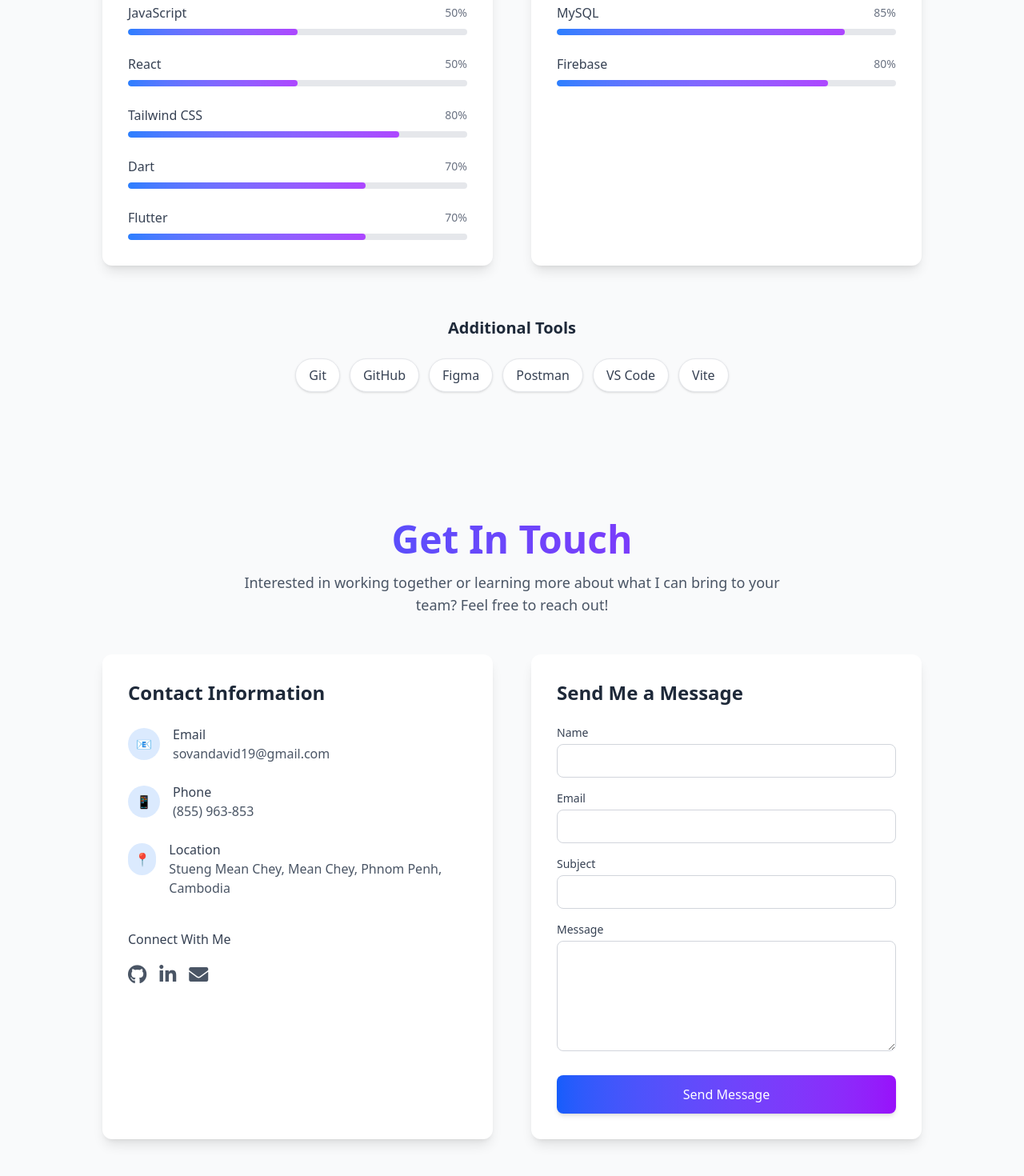
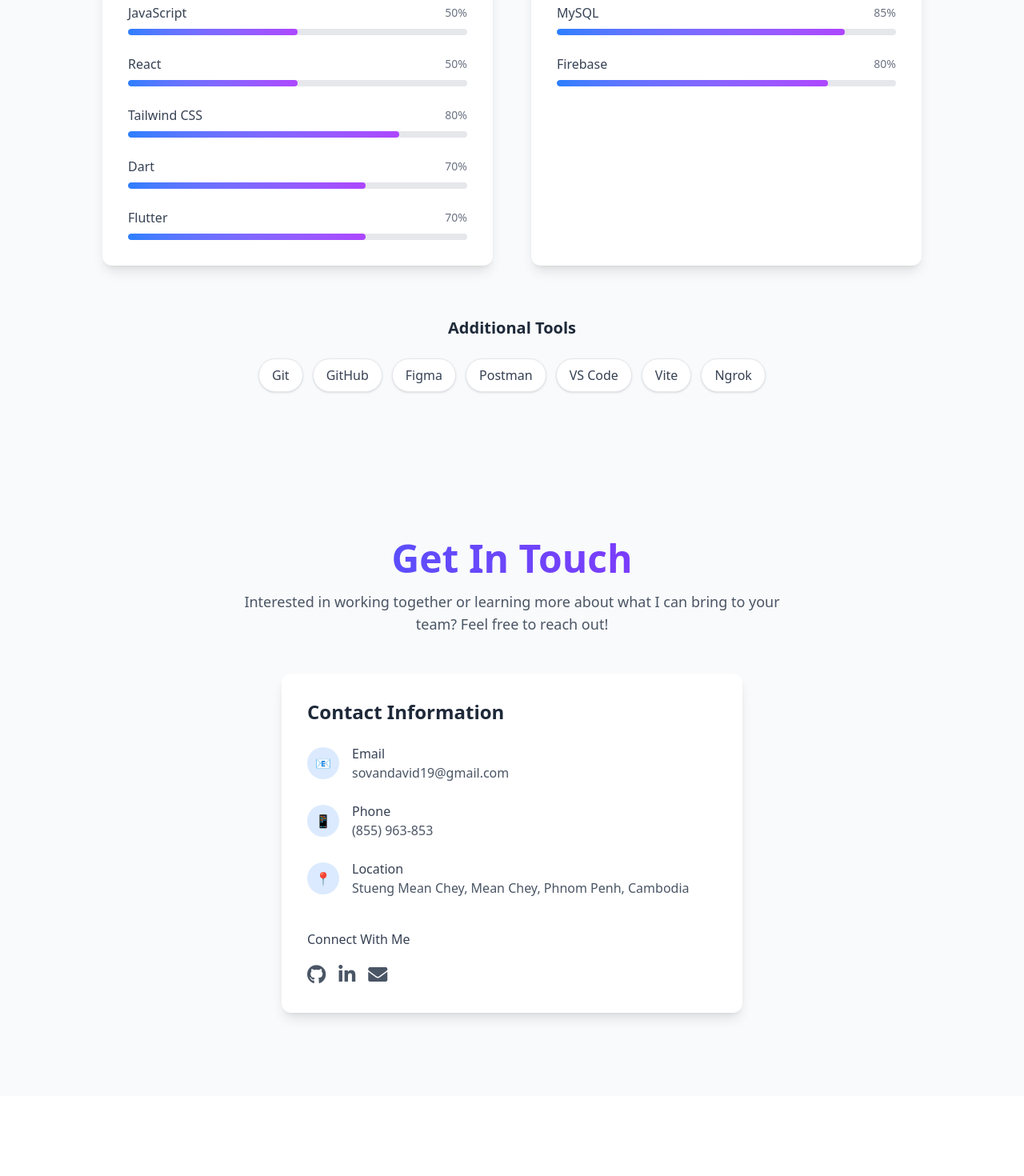
Before and after one commit to DavidSovan/Portfolio, a React (Vite) app: page / in a window 1280 px wide. Shown: the part 2130-3600 px from the top of the page at 80% size. After the commit the page ends 3500 px from the top, so only its background shows below. Built offline with nearby package versions, Linux system fonts and the light colour scheme.

Commit message:
Initial commit

```diff
--- a/src/components/Contact.jsx
+++ b/src/components/Contact.jsx
@@ -1,48 +1,4 @@
-import { useState } from "react";
-
 function Contact() {
-  const [formData, setFormData] = useState({
-    name: "",
-    email: "",
-    subject: "",
-    message: "",
-  });
-
-  const [isSubmitting, setIsSubmitting] = useState(false);
-  const [submitStatus, setSubmitStatus] = useState(null);
-
-  const handleChange = (e) => {
-    const { name, value } = e.target;
-    setFormData((prev) => ({
-      ...prev,
-      [name]: value,
-    }));
-  };
-
-  const handleSubmit = (e) => {
-    e.preventDefault();
-    setIsSubmitting(true);
-
-    // Simulate form submission
-    setTimeout(() => {
-      setIsSubmitting(false);
-      setSubmitStatus("success");
-
-      // Reset form after success
-      setFormData({
-        name: "",
-        email: "",
-        subject: "",
-        message: "",
-      });
-
-      // Clear success message after 5 seconds
-      setTimeout(() => {
-        setSubmitStatus(null);
-      }, 5000);
-    }, 1500);
-  };
-
   return (
     <section
       id="contact"
@@ -60,9 +16,9 @@ function Contact() {
           </p>
         </div>
 
-        <div className="grid grid-cols-1 md:grid-cols-2 gap-12">
+        <div className="flex justify-center">
           {/* Contact info */}
-          <div className="bg-white dark:bg-gray-800 rounded-xl shadow-lg p-8">
+          <div className="bg-white dark:bg-gray-800 rounded-xl shadow-lg p-8 max-w-xl w-full">
             <h3 className="text-2xl font-semibold mb-6 text-gray-800 dark:text-gray-200">
               Contact Information
             </h3>
@@ -138,101 +94,6 @@ function Contact() {
               </div>
             </div>
           </div>
-
-          {/* Contact form */}
-          <div className="bg-white dark:bg-gray-800 rounded-xl shadow-lg p-8">
-            <h3 className="text-2xl font-semibold mb-6 text-gray-800 dark:text-gray-200">
-              Send Me a Message
-            </h3>
-
-            <form onSubmit={handleSubmit}>
-              <div className="mb-4">
-                <label
-                  htmlFor="name"
-                  className="block text-sm font-medium text-gray-700 dark:text-gray-300 mb-1"
-                >
-                  Name
-                </label>
-                <input
-                  type="text"
-                  id="name"
-                  name="name"
-                  value={formData.name}
-                  onChange={handleChange}
-                  className="w-full px-4 py-2 border border-gray-300 dark:border-gray-600 rounded-lg bg-white dark:bg-gray-700 text-gray-800 dark:text-gray-200 focus:outline-none focus:ring-2 focus:ring-blue-500"
-                  required
-                />
-              </div>
-
-              <div className="mb-4">
-                <label
-                  htmlFor="email"
-                  className="block text-sm font-medium text-gray-700 dark:text-gray-300 mb-1"
-                >
-                  Email
-                </label>
-                <input
-                  type="email"
-                  id="email"
-                  name="email"
-                  value={formData.email}
-                  onChange={handleChange}
-                  className="w-full px-4 py-2 border border-gray-300 dark:border-gray-600 rounded-lg bg-white dark:bg-gray-700 text-gray-800 dark:text-gray-200 focus:outline-none focus:ring-2 focus:ring-blue-500"
-                  required
-                />
-              </div>
-
-              <div className="mb-4">
-                <label
-                  htmlFor="subject"
-                  className="block text-sm font-medium text-gray-700 dark:text-gray-300 mb-1"
-                >
-                  Subject
-                </label>
-                <input
-                  type="text"
-                  id="subject"
-                  name="subject"
-                  value={formData.subject}
-                  onChange={handleChange}
-                  className="w-full px-4 py-2 border border-gray-300 dark:border-gray-600 rounded-lg bg-white dark:bg-gray-700 text-gray-800 dark:text-gray-200 focus:outline-none focus:ring-2 focus:ring-blue-500"
-                  required
-                />
-              </div>
-
-              <div className="mb-6">
-                <label
-                  htmlFor="message"
-                  className="block text-sm font-medium text-gray-700 dark:text-gray-300 mb-1"
-                >
-                  Message
-                </label>
-                <textarea
-                  id="message"
-                  name="message"
-                  value={formData.message}
-                  onChange={handleChange}
-                  rows="5"
-                  className="w-full px-4 py-2 border border-gray-300 dark:border-gray-600 rounded-lg bg-white dark:bg-gray-700 text-gray-800 dark:text-gray-200 focus:outline-none focus:ring-2 focus:ring-blue-500"
-                  required
-                ></textarea>
-              </div>
-
-              <button
-                type="submit"
-                disabled={isSubmitting}
-                className="w-full px-6 py-3 bg-gradient-to-r from-blue-600 to-purple-600 text-white font-medium rounded-lg shadow-md hover:from-blue-700 hover:to-purple-700 focus:outline-none focus:ring-2 focus:ring-blue-500 transition-colors disabled:opacity-70"
-              >
-                {isSubmitting ? "Sending..." : "Send Message"}
-              </button>
-
-              {submitStatus === "success" && (
-                <div className="mt-4 p-3 bg-green-100 dark:bg-green-900 text-green-700 dark:text-green-300 rounded-lg text-center">
-                  Your message has been sent successfully!
-                </div>
-              )}
-            </form>
-          </div>
         </div>
       </div>
     </section>
--- a/src/components/Projects.jsx
+++ b/src/components/Projects.jsx
@@ -93,13 +93,7 @@ function Projects() {
                   {project.description}
                 </p>
 
-                <div className="flex justify-between mt-4">
-                  <a
-                    href={project.demoLink}
-                    className="px-4 py-2 bg-blue-600 text-white rounded-md hover:bg-blue-700 transition-colors"
-                  >
-                    Live Demo
-                  </a>
+                <div className="flex justify-center mt-4">
                   <a
                     href={project.codeLink}
                     className="px-4 py-2 border border-blue-600 text-blue-600 dark:text-blue-400 rounded-md hover:bg-blue-50 dark:hover:bg-gray-700 transition-colors"
--- a/src/components/Skills.jsx
+++ b/src/components/Skills.jsx
@@ -7,8 +7,8 @@ function Skills() {
     {
       title: "Frontend",
       skills: [
-        { name: "HTML5", level: 90 },
-        { name: "CSS3", level: 85 },
+        { name: "HTML", level: 90 },
+        { name: "CSS", level: 85 },
         { name: "JavaScript", level: 50 },
         { name: "React", level: 50 },
         { name: "Tailwind CSS", level: 80 },
@@ -107,8 +107,15 @@ function Skills() {
             Additional Tools
           </h3>
           <div className="flex flex-wrap justify-center gap-3">
-            {["Git", "GitHub", "Figma", "Postman", "VS Code", "Vite"].map(
-              (tech, index) => (
+            {[
+              "Git",
+              "GitHub",
+              "Figma",
+              "Postman",
+              "VS Code",
+              "Vite",
+              "Ngrok",
+            ].map((tech, index) => (
               <span
                 key={index}
                 className="px-4 py-2 bg-white dark:bg-gray-800 text-gray-700 dark:text-gray-300
@@ -117,8 +124,7 @@ function Skills() {
               >
                 {tech}
               </span>
-              )
-            )}
+            ))}
           </div>
         </div>
       </div>
```
Lines whose indentation alone changed are shown as unchanged.
